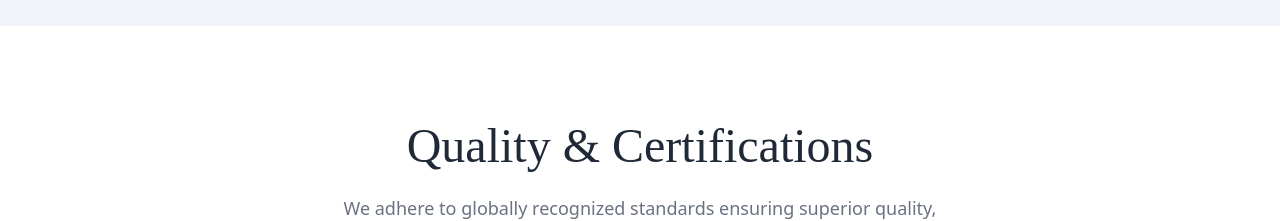
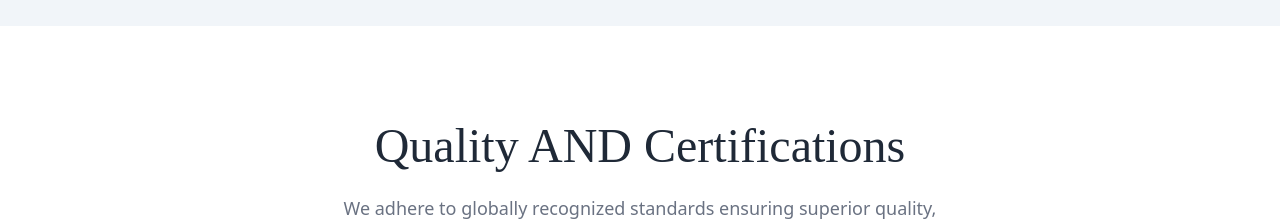
Before and after one commit to sagar502/Revoton-frontend, a React (Vite) app: page /about in a window 1280 px wide. Shown: the part 3100-3321 px from the top of the page. Built offline with nearby package versions, Linux system fonts and the light colour scheme.

Commit message:
Check: CICD working Or not?

```diff
--- a/src/pages/About.jsx
+++ b/src/pages/About.jsx
@@ -252,7 +252,7 @@ export default function About() {
     className="text-4xl md:text-5xl mb-6 text-[#1f2937]"
     style={{ fontFamily: "Playfair Display, serif" }}
   >
-    Quality & Certifications
+    Quality AND Certifications
   </h2>
 
   <p className="text-gray-500 max-w-2xl mx-auto mb-16 text-lg">
```
